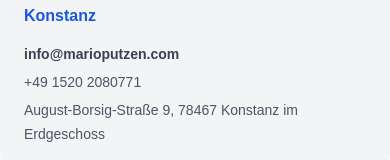
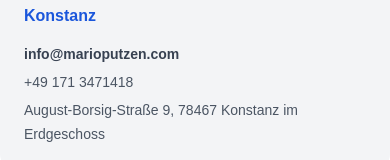
Before and after one commit to Ahmadalmuhtar/mario-putzen-2, a React (Create React App) app: page / in a window 390 px wide. Shown: the part 557-717 px from the top of the page. Built offline with nearby package versions, Linux system fonts and the light colour scheme.

Commit message:
changed the phone number

```diff
--- a/src/components/navigation/footer/index.jsx
+++ b/src/components/navigation/footer/index.jsx
@@ -90,7 +90,7 @@ export default function Footer() {
                                         clipRule="evenodd"
                                     />
                                 </svg>
-                                <span>+49 1520 2080771</span>
+                                <span>+49 171 3471418</span>
                             </a>
                         </div>
                         <div>
--- a/src/components/navigation/header/index.jsx
+++ b/src/components/navigation/header/index.jsx
@@ -32,7 +32,7 @@ const Header = () => {
                             </div>
                             <div className="mt-1">
                                 <dt className="sr-only">Phone number</dt>
-                                <dd>+49 1520 2080771</dd>
+                                <dd>+49 171 3471418</dd>
                             </div>
                             <div className="mt-1">
                                 <dt className="sr-only">Address</dt>
```
